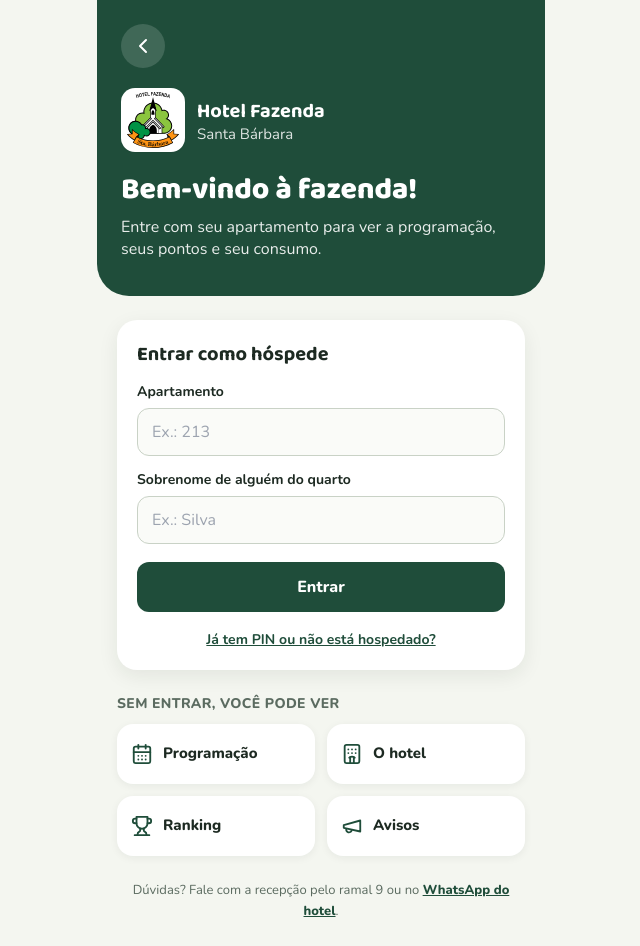
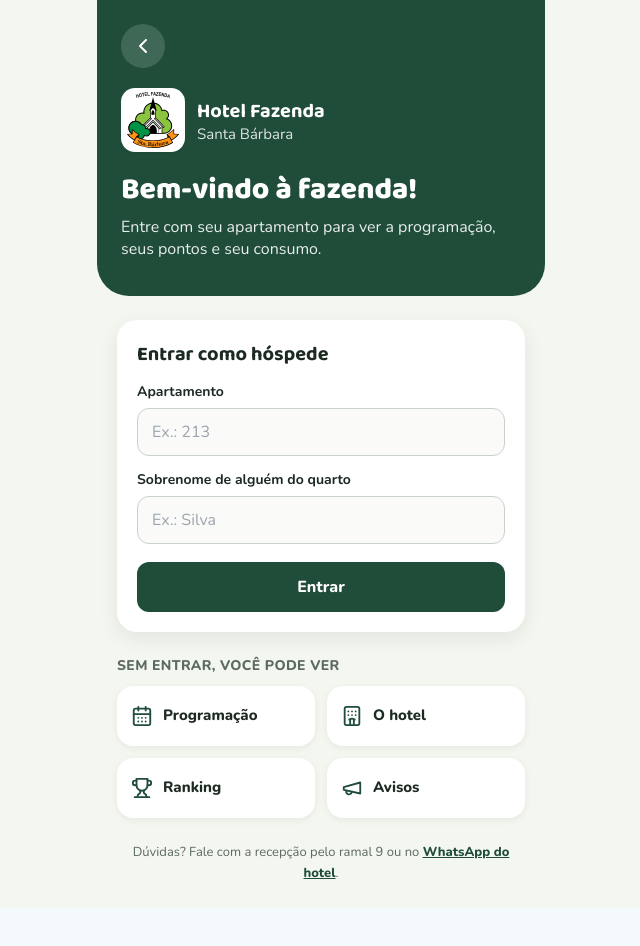
Before and after one commit to hfsb25-ui/recreacaoclaude, a React (Vite) app: page /guest-auth in a window 1280 px wide. Shown: the whole page, without its empty margins (319-959 px from the left). After the commit the page ends 908 px from the top, so only its background shows below. Built offline with nearby package versions, Linux system fonts and the light colour scheme; no server answers; the database is empty; the HTML template or start-up script is replaced by a standard one.

Commit message:
Login: remove o link 'Já tem PIN ou não está hospedado?'
Co-Authored-By: Claude Opus 5.5 <noreply@anthropic.com>
Claude-Session: https://claude.ai/code/session_01RsiteXgoJQhZUtMy5tT7CD

```diff
--- a/src/pages/GuestAuth.tsx
+++ b/src/pages/GuestAuth.tsx
@@ -204,12 +204,8 @@ const GuestAuth = () => {
               {loading ? "Entrando…" : mode === "register" ? "Cadastrar e ganhar 50 pontos" : "Entrar"}
             </button>
 
-            <div className="flex flex-col items-center gap-2 pt-1 text-sm">
-              {mode === "stay" ? (
-                <button type="button" onClick={() => setMode("pin")} className="font-bold text-[#1F4D3A] underline">
-                  Já tem PIN ou não está hospedado?
-                </button>
-              ) : (
+            {mode !== "stay" && (
+              <div className="flex flex-col items-center gap-2 pt-1 text-sm">
                 <>
                   <button
                     type="button"
@@ -222,8 +218,8 @@ const GuestAuth = () => {
                     Entrar com apartamento e sobrenome
                   </button>
                 </>
-              )}
-            </div>
+              </div>
+            )}
           </form>
 
           <section aria-labelledby="sem-login" className="flex flex-col gap-2.5">
```
